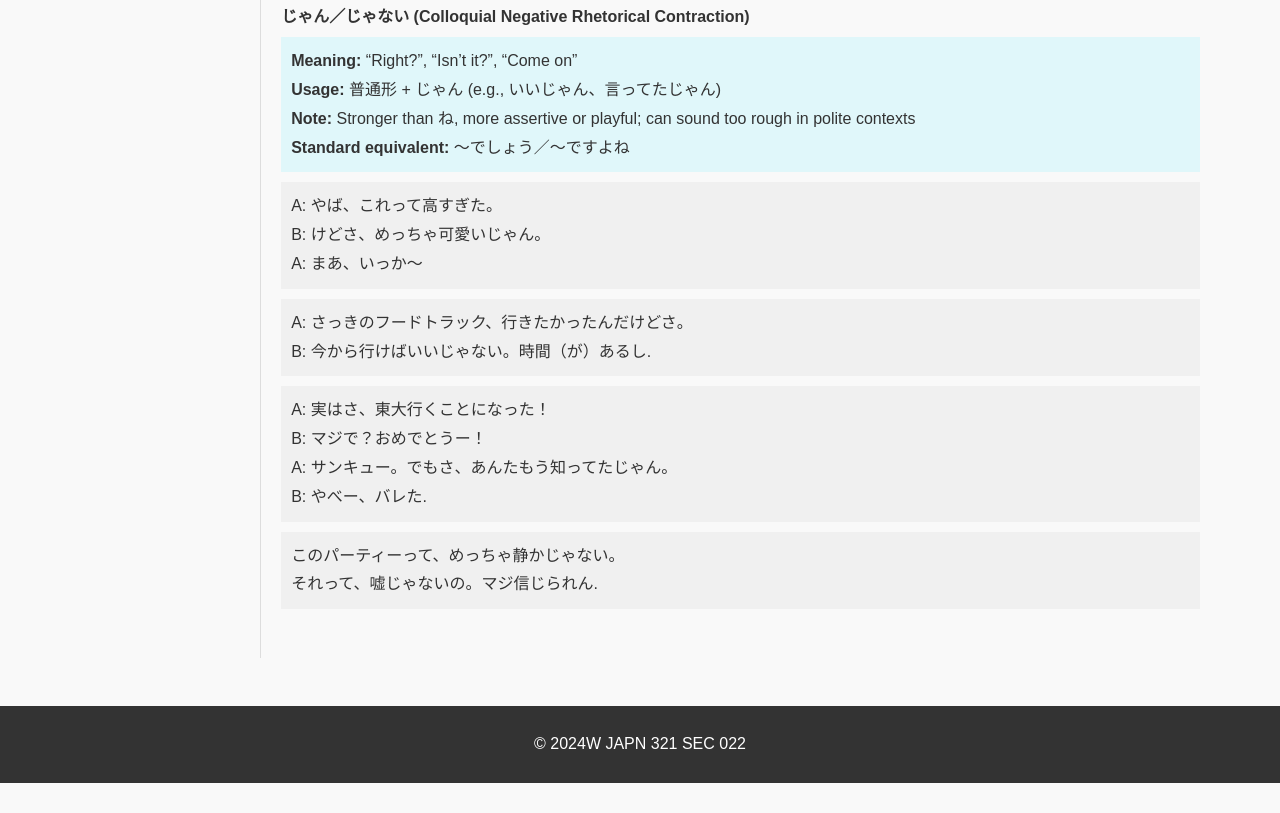
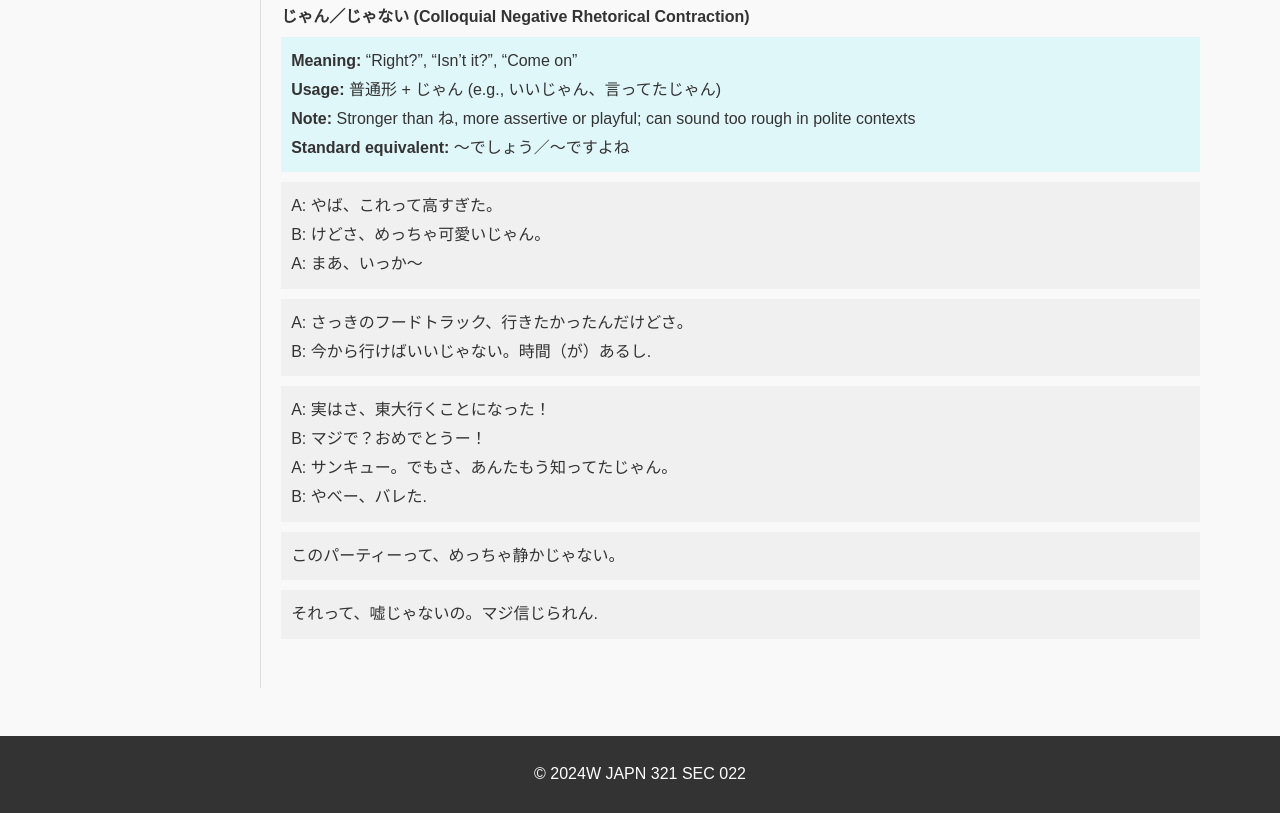
Before and after one commit to riisann/kyodoki, a plain HTML site: page chapter1_grammar.html in a window 1280 px wide. Shown: the part 1906-2719 px from the top of the page. Before the commit the page ends 2689 px from the top, so only its background shows below. Drawn offline with Linux system fonts and the light colour scheme.

Commit message:
Update chapter1_grammar.html

```diff
--- a/chapter1_grammar.html
+++ b/chapter1_grammar.html
@@ -144,7 +144,9 @@
             </dd>
             <dd class="example">
               このパーティーって、めっちゃ静かじゃない。<br>
-              それって、嘘じゃないの。マジ信じられん.
+            </dd>
+            <dd class="example">
+              それって、嘘じゃないの。マジ信じられん.<br>
             </dd>
           </div><br>
 
```
